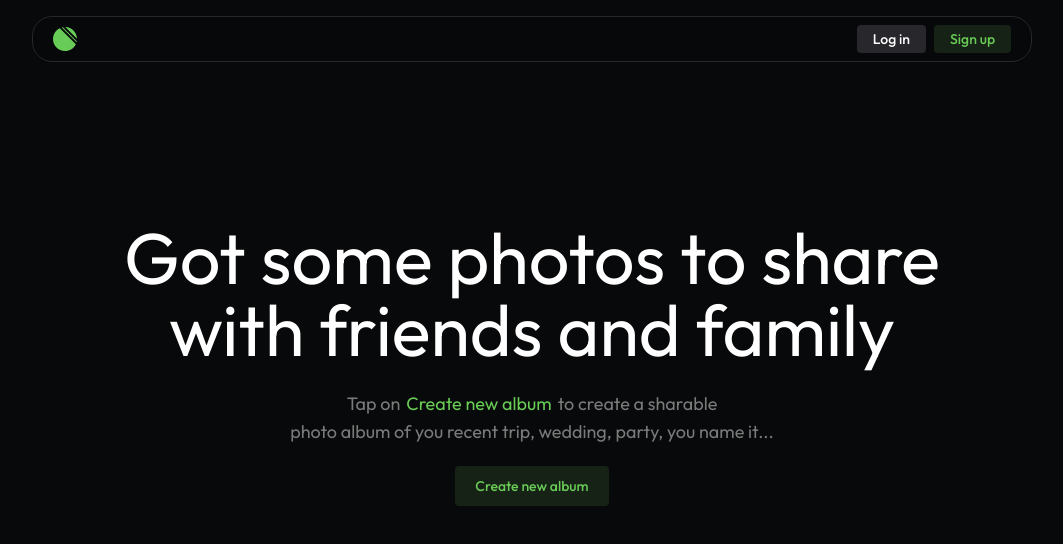
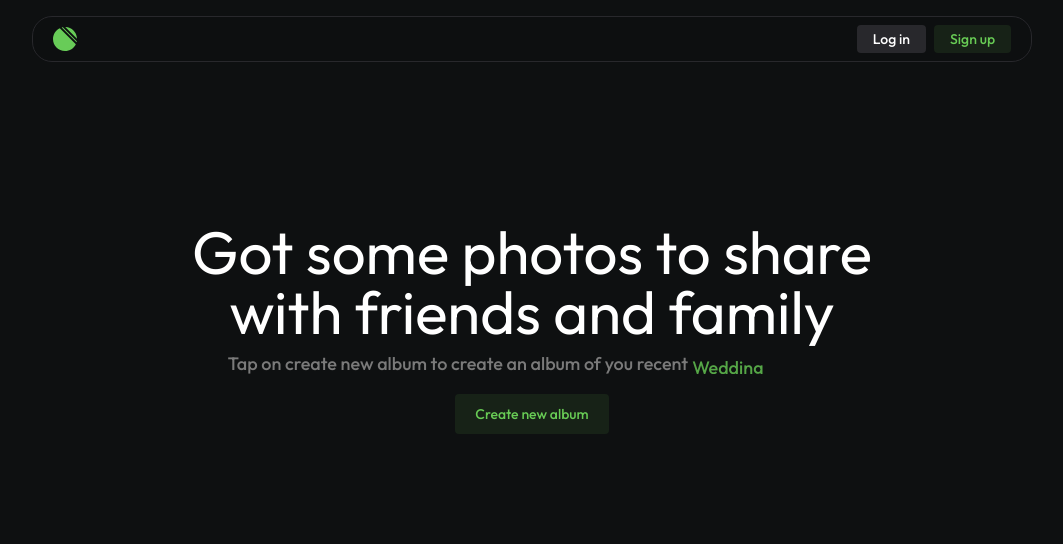
Before and after one commit to somkumarav/cloud-media-share, a Next.js app: page / in a window 1280 px wide. Shown: the top 544 px of the page, without its empty margins (108-1171 px from the left). Built offline with nearby package versions, Linux system fonts and the light colour scheme.

Commit message:
Add: sliding text animation in landing page

```diff
--- a/src/app/page.tsx
+++ b/src/app/page.tsx
@@ -2,20 +2,30 @@ import { CreateNewAlbumButton } from "@/src/components/createNewAlbum.Button";
 
 export default function Home() {
   return (
-    <main className='flex flex-col items-center pt-40 space-y-4'>
-      <div className='text-center space-y-5'>
-        <p className='text-7xl'>
-          Got some photos to share <br /> with friends and family
-        </p>
-        <p className='text-lg text-muted'>
-          Tap on
-          <span className='text-accent-foreground rounded-sm px-1 mx-[2px]'>
-            Create new album
+    <main className='flex flex-col items-center pt-40'>
+      <p className='text-6xl text-center mb-2'>
+        Got some photos to share <br /> with friends and family
+      </p>
+      <div className='mb-4'>
+        <h1 className='flex items-center text-lg text-muted font-medium text-neutral-400'>
+          Tap on create new album to create an album of you recent
+          <span className='relative ml-1 h-[1.25rem] w-36 overflow-hidden'>
+            <span className='absolute h-full w-full -translate-y-full animate-slide text-accent-foreground leading-none'>
+              Trip
+            </span>
+            <span className='absolute h-full w-full -translate-y-full animate-slide leading-none text-accent-foreground [animation-delay:1s]'>
+              Wedding
+            </span>
+            <span className='absolute h-full w-full -translate-y-full animate-slide leading-none text-accent-foreground [animation-delay:2s]'>
+              Party
+            </span>
+            <span className='absolute h-full w-full -translate-y-full animate-slide leading-none text-accent-foreground [animation-delay:3s]'>
+              Get Together
+            </span>
           </span>
-          to create a sharable <br /> photo album of you recent trip, wedding,
-          party, you name it...
-        </p>
+        </h1>
       </div>
+
       <div className='flex items-center space-x-2'>
         {/* <Button variant='secondary' size='lg'>
           Login to explore full features
--- a/tailwind.config.ts
+++ b/tailwind.config.ts
@@ -13,7 +13,7 @@ const config: Config = {
       white: "#ffffff",
       black: "#000000",
       background: {
-        DEFAULT: "#08090a",
+        DEFAULT: "#0e1011",
         secondary: "#28282c",
       },
       foreground: {
@@ -69,16 +69,16 @@ const config: Config = {
       full: "1000rem",
     },
     animation: {
-      slide: "slide 2.5s linear infinite",
+      slide: "slide 4s linear infinite",
       spin: "spin 1s linear infinite",
     },
     keyframes: {
       slide: {
-        "0%": { transform: "translateY(100%)", opacity: "0.1" },
+        "0%": { transform: "translateY(115%)", opacity: "0" },
         "15%": { transform: "translateY(0)", opacity: "1" },
         "30%": { transform: "translateY(0)", opacity: "1" },
-        "45%": { transform: "translateY(-100%)", opacity: "0.1" },
-        "100%": { transform: "translateY(-100%)", opacity: "0" },
+        "38%": { transform: "translateY(-115%)", opacity: "1" },
+        "100%": { transform: "translateY(-115%)", opacity: "0" },
       },
       spin: {
         "0%": { transform: "rotate(0deg)" },
```
